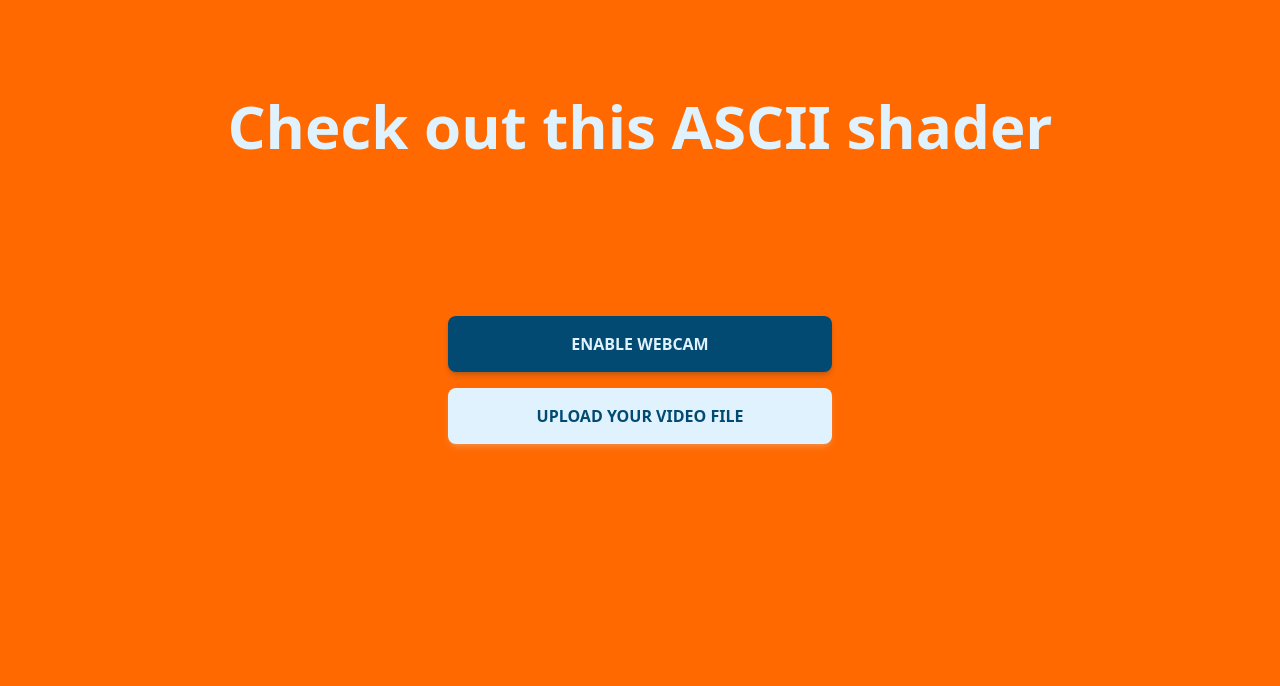
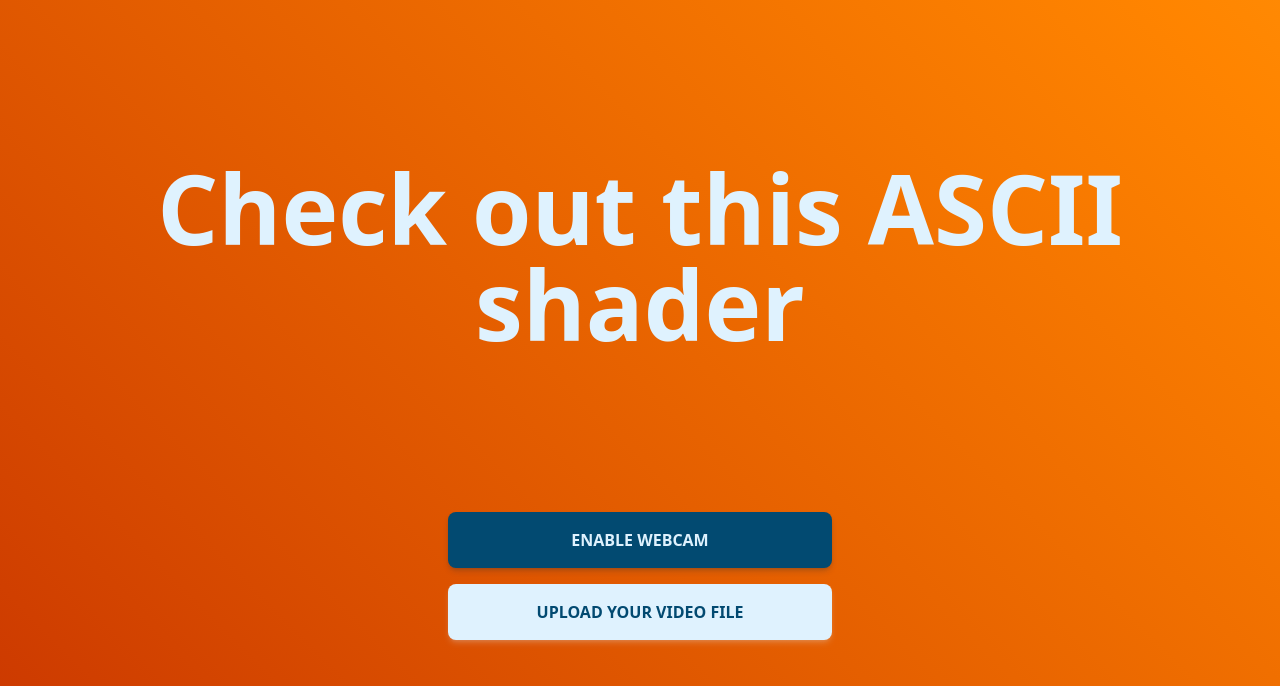
Before and after one commit to davidballester/ascii-web-shader, a website built with Parcel: page src/index.html in a window 1280 px wide. Shown: the top 686 px of the page. Built offline with nearby package versions, Linux system fonts and the light colour scheme.

Commit message:
Use a really nice background gradient

```diff
--- a/src/index.html
+++ b/src/index.html
@@ -6,11 +6,13 @@
     <title>Document</title>
     <link rel="stylesheet" href="index.css" />
   </head>
-  <body class="bg-orange-500 text-sky-100">
+  <body class="text-sky-100 bg-linear-45 from-orange-700 to-orange-400">
     <div class="container mx-auto flex flex-col min-h-screen">
       <main class="p-8 flex-grow">
-        <header class="text-center p-4 sm:p-16">
-          <h1 class="text-4xl sm:text-6xl font-bold">
+        <header
+          class="text-center p-4 sm:p-16 mt-32 md:mt-16 min-h-0 sm:min-h-lvh lg:min-h-0"
+        >
+          <h1 class="text-5xl lg:text-8xl font-bold">
             Check out this ASCII shader
           </h1>
         </header>
```
